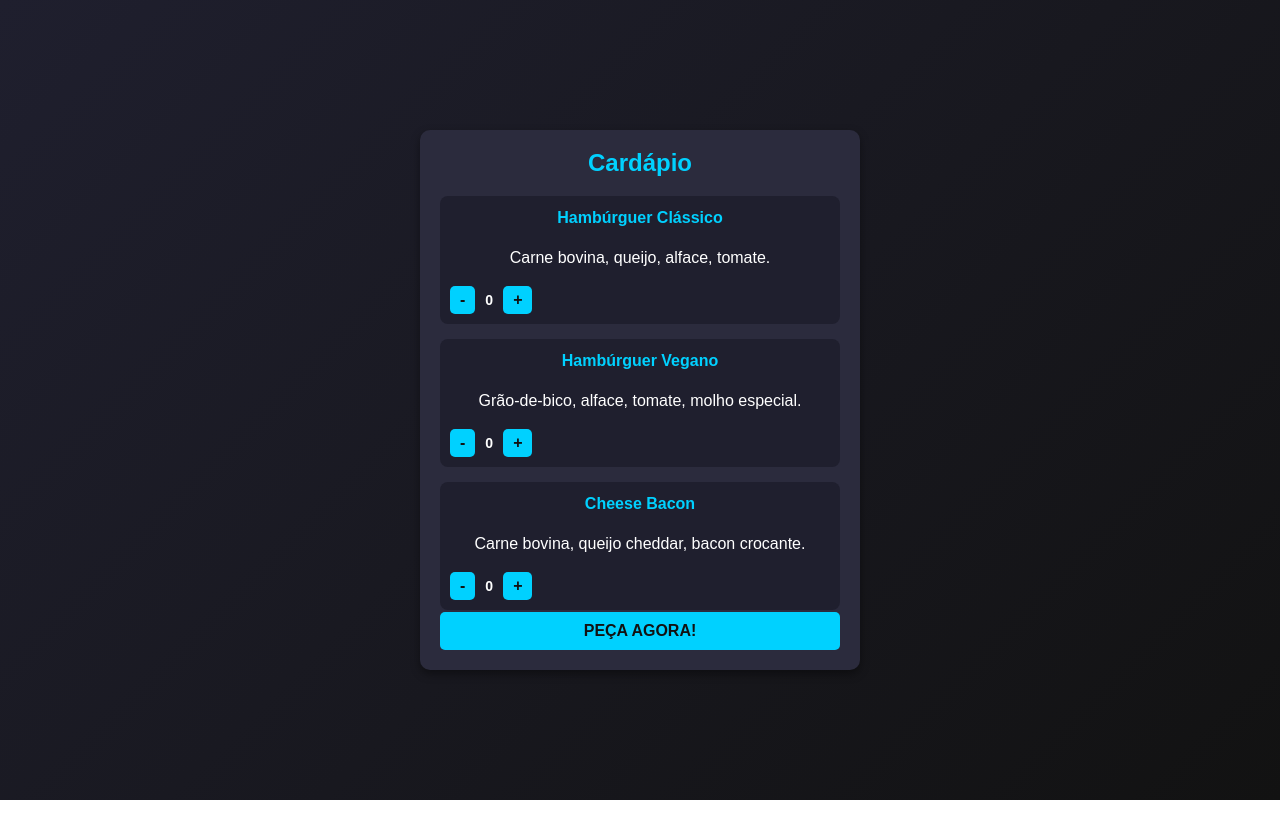
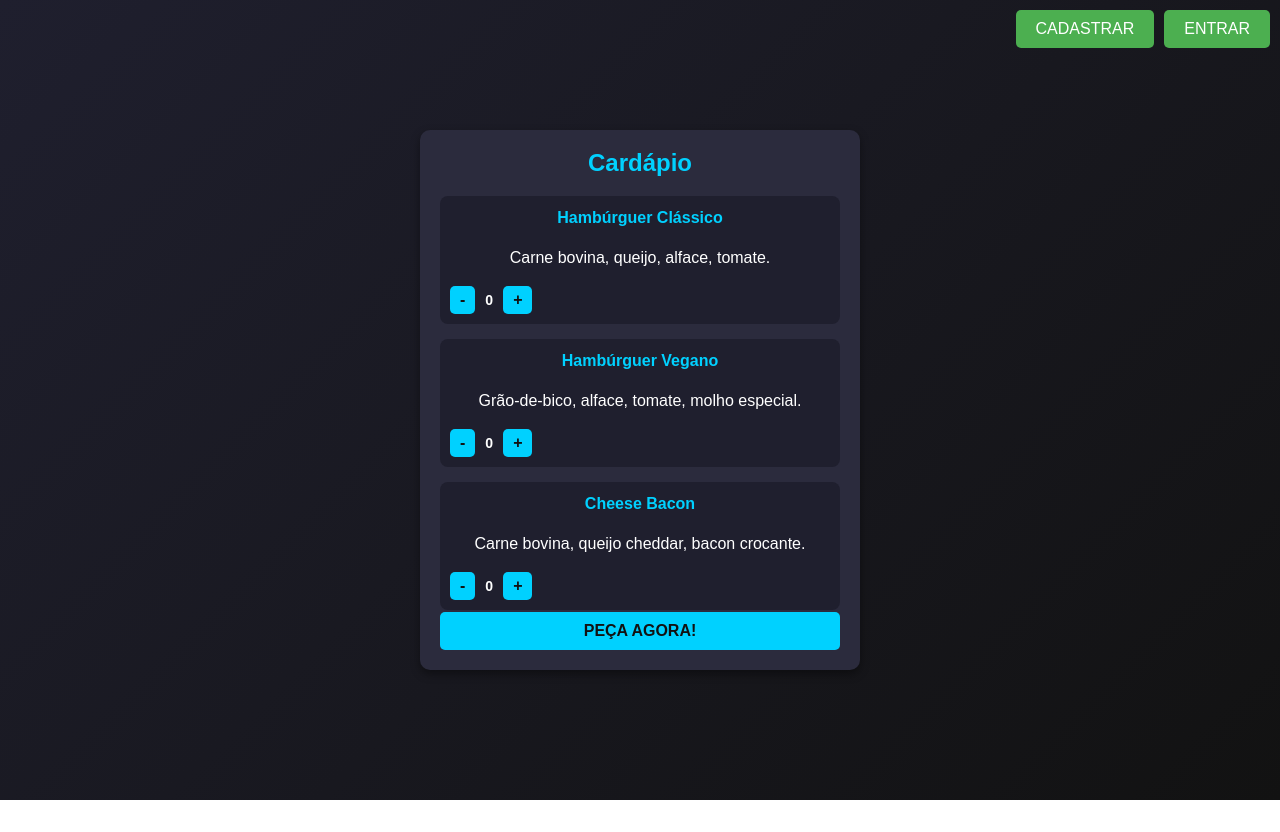
Before and after one commit to brunofragaa97/Sitema_pedidos, a React (Vite) app in the folder Sitema_Pedidos/FrontEnd/: page / in a window 1280 px wide. Shown: the top 832 px of the page. Built offline with nearby package versions, Linux system fonts and the light colour scheme.

Commit message:
adicionado botao cadastrar e logar

```diff
--- a/Sitema_Pedidos/FrontEnd/src/Components/Index.jsx
+++ b/Sitema_Pedidos/FrontEnd/src/Components/Index.jsx
@@ -1,13 +1,17 @@
 import "../../styles/Cardapio.css";
+import CadastroCliente from "./CadastroCliente";
 import Pedido from "./Pedido";
 
 const Index = () => {
   return (
-  <div className="background-container">
-    <Pedido />
-
-  </div>
-  )
+    <div className="background-container">
+      <div className="button-container">
+        <button>CADASTRAR</button>
+        <button>ENTRAR</button>
+      </div>
+      <Pedido />
+    </div>
+  );
 };
 
 export default Index;
--- a/Sitema_Pedidos/FrontEnd/styles/Cardapio.css
+++ b/Sitema_Pedidos/FrontEnd/styles/Cardapio.css
@@ -133,3 +133,27 @@
   .btn-voltar:hover, .btn-enviar:hover {
     opacity: 0.8; /* Efeito de hover */
   }
+
+  /* Botões no canto superior direito */
+.button-container {
+  position: absolute; /* Posiciona a div relativa ao container pai */
+  top: 10px; /* Distância do topo */
+  right: 10px; /* Distância da direita */
+  display: flex; /* Alinha os botões horizontalmente */
+  gap: 10px; /* Espaço entre os botões */
+}
+
+.button-container button {
+  padding: 10px 20px;
+  font-size: 1rem;
+  border: none;
+  cursor: pointer;
+  background-color: #4CAF50; /* Cor do botão */
+  color: white; /* Cor do texto */
+  border-radius: 5px;
+  transition: background 0.3s ease;
+}
+
+.button-container button:hover {
+  background-color: #007d99; /* Cor ao passar o mouse */
+}
```
